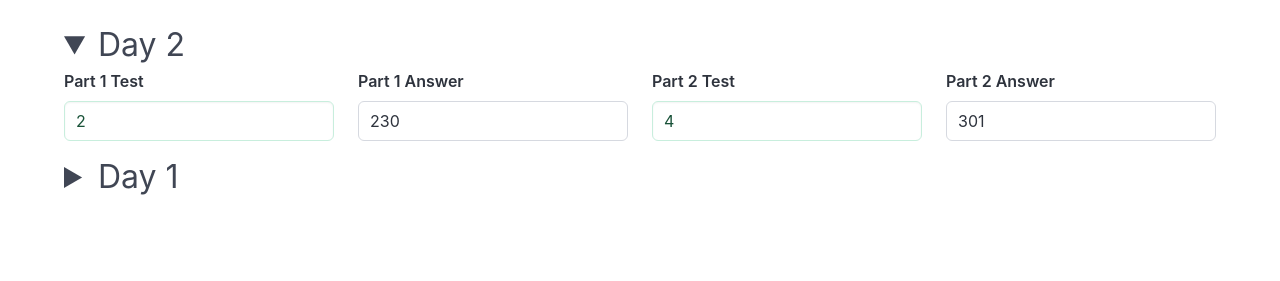
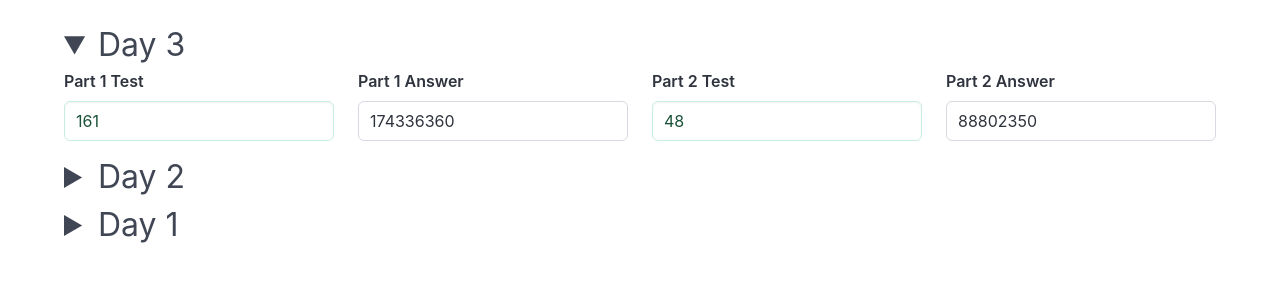
Before and after one commit to Jonesy/AdventOfCode2024, a plain HTML site: page index.html in a window 1280 px wide. Shown: the part 75-356 px from the top of the page. Drawn offline with nearby package versions, Linux system fonts and the light colour scheme.

Commit message:
Add day 3

```diff
--- /dev/null
+++ b/days/3/day-3.js
@@ -0,0 +1,57 @@
+import { loadInput, readLines } from "../../src/utils.js";
+
+export async function run(date, writer) {
+  const [testErr, testInput] = await loadInput(date, "test-input");
+  const [test2Err, testInput2] = await loadInput(date, "test-input-2");
+  const [inputErr, input] = await loadInput(date, "input-1");
+
+  const actual1 = processInput(testInput);
+  const answer1 = processInput(input);
+  const actual2 = processInput2(testInput2);
+  const answer2 = processInput2(input);
+
+  writer("test", "1", actual1);
+  writer("answer", "1", answer1);
+  writer("test", "2", actual2);
+  writer("answer", "2", answer2);
+}
+
+function processInput(input) {
+  const matches = input.matchAll(/mul\((\d{1,3}),(\d{1,3})\)/gm);
+  let result = 0;
+
+  for (const match of matches) {
+    const left = Number(match[1]);
+    const right = Number(match[2]);
+    const product = left * right;
+    result = product + result;
+  }
+
+  return result;
+}
+
+function processInput2(input) {
+  const matches = input.matchAll(
+    /(?<dont>don\'t\(\))|(?<do>do\(\))|(?<mul>mul\((\d{1,3}),(\d{1,3})\))/gm
+  );
+  let result = 0;
+  let on = true;
+
+  for (const match of matches) {
+    if (match.groups.dont) {
+      on = false;
+    } else if (match.groups.do) {
+      on = true;
+      continue;
+    }
+
+    if (on) {
+      const left = Number(match[4]);
+      const right = Number(match[5]);
+      const product = left * right;
+      result = product + result;
+    }
+  }
+
+  return result;
+}
--- a/index.html
+++ b/index.html
@@ -8,14 +8,12 @@
   <link rel="stylesheet" href="https://cdn.jsdelivr.net/npm/bulma@1.0.2/css/bulma.min.css">
   <link href="/src/main.css" rel="stylesheet" />
   <script id="data" type="application/json">
-    [{
-      "test1": 11,
-      "test2": 31
-    }, {
-        "test1": 2,
-        "test2": 4
-      }]
-    </script>
+    [
+      { "test1": 11, "test2": 31 },
+      { "test1": 2, "test2": 4 },
+      { "test1": 161, "test2": 48 }
+    ]
+  </script>
 </head>
 
 <body>
```
Also changed, not shown: days/3/input-1.txt (added), days/3/test-input-2.txt (added), days/3/test-input.txt (added).
